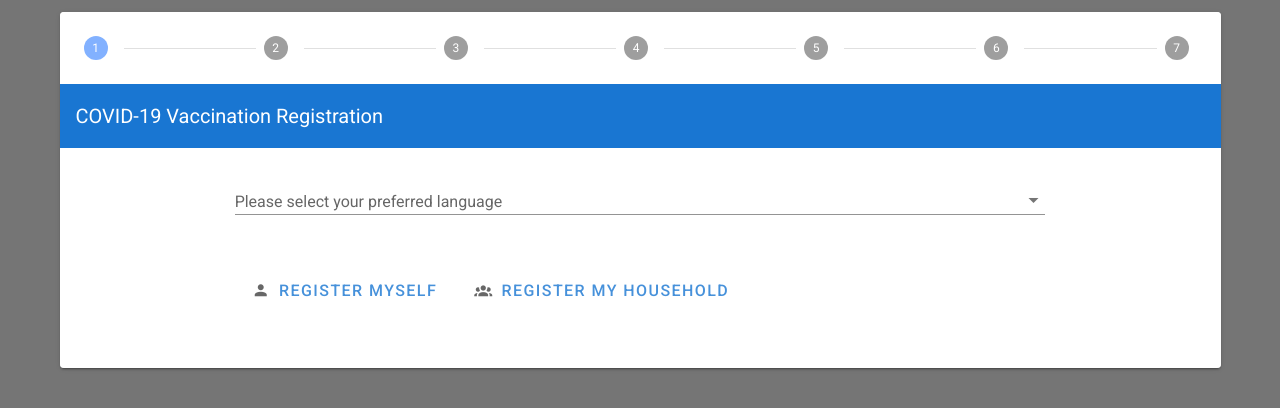
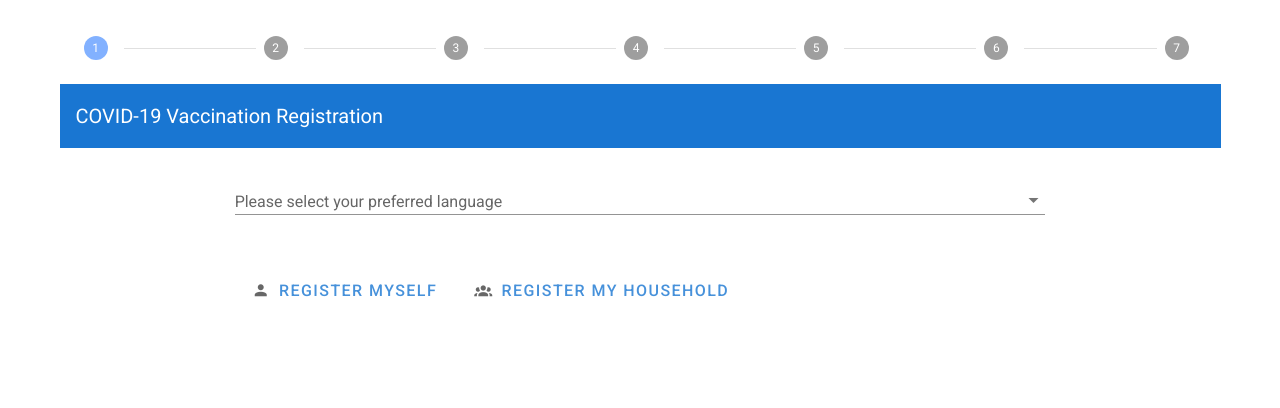
Before and after one commit to david-fraley/MassVaccinationSystem, a Vue app in the folder PatientRegistrationApp/: page / in a window 1280 px wide. Shown: the top 408 px of the page. Built offline with nearby package versions, Linux system fonts and the light colour scheme.

Commit message:
Remove border around the application

```diff
--- a/PatientRegistrationApp/src/App.vue
+++ b/PatientRegistrationApp/src/App.vue
@@ -1,9 +1,9 @@
 <template>
-  <v-app id="Patient-registration" style="background: #757575">
+  <v-app id="Patient-registration"> <!--style="background: #F5F5F5"-->
     <v-main>
 		<v-container>
 			<v-card flat>
-				<v-stepper v-model="page">
+				<v-stepper v-model="page" class="elevation-0">
 					<!-- v-stepper-header is the progress bar along the top of the page -->
 					<v-stepper-header flat>
 						<template v-for="n in getNumberOfSteps()">
```
